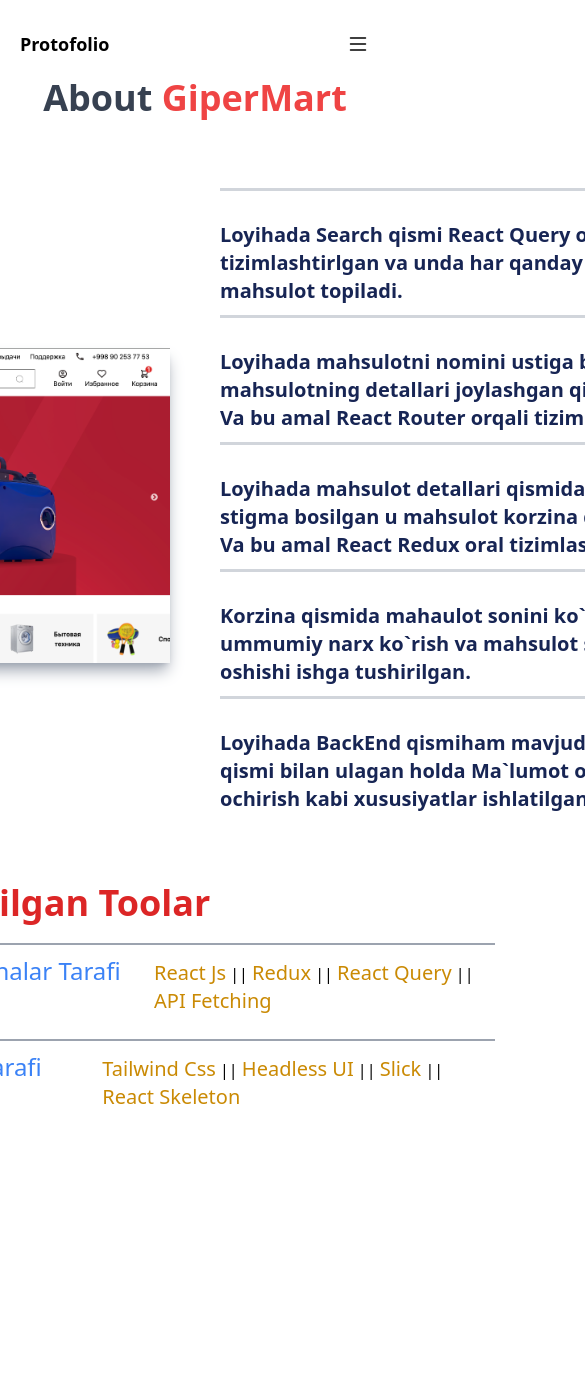
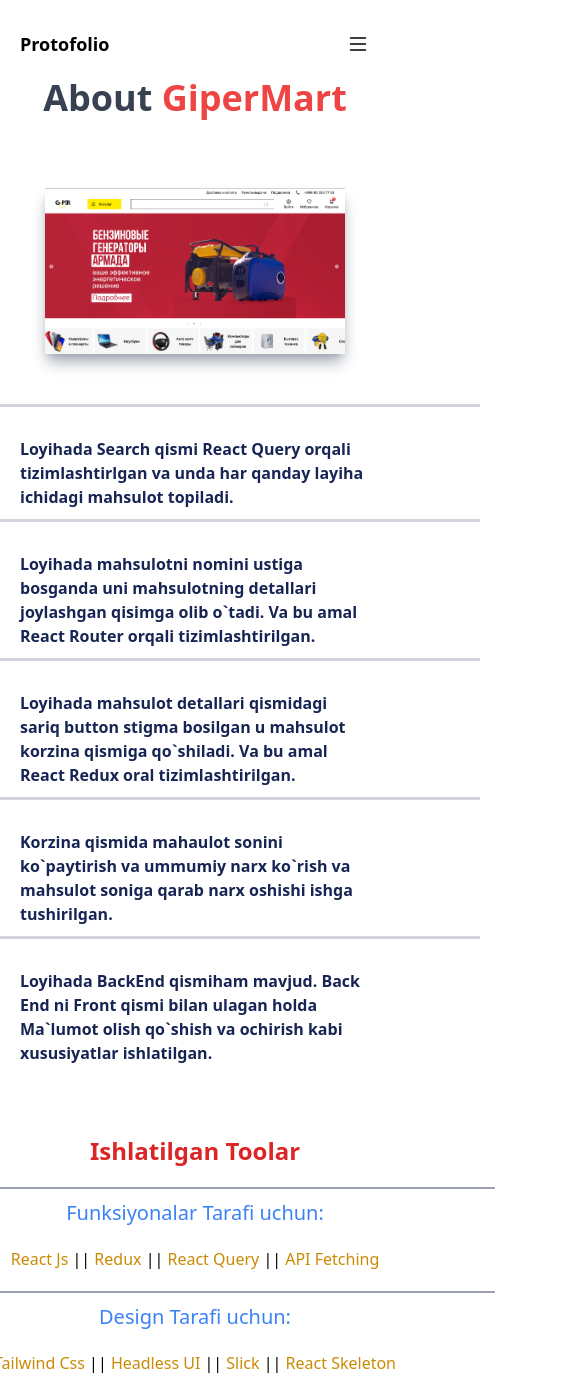
Before and after one commit to vohidovich5557/protfolio1, a React (Vite) app: page /projects/detail/1 in a window 390 px wide. Shown: the top 1395 px of the page, 585 px wide, since content can reach past the window. Before the commit the page ends 1135 px from the top, so only its background shows below. Built offline with nearby package versions, Linux system fonts and the light colour scheme.

Commit message:
protfolio2

```diff
--- a/src/pages/project-detail/index.jsx
+++ b/src/pages/project-detail/index.jsx
@@ -16,61 +16,61 @@
             {result.title}
           </span>
         </h2>
-        <div className="flex items-center mb-[60px] justify-center gap-[50px]">
+        <div className="flex flex-col lg:flex-row items-center mb-[60px] lg:justify-center gap-[50px]">
           <a target="_blank" href={result.link}>
-            <div className="w-[570px] shadow-lg shadow-gray-400 ">
+            <div className="w-[300px] lg:w-[570px] shadow-lg shadow-gray-400 ">
               <img src={result.img} alt="" />
             </div>
           </a>
-          <div className="w-[570px] flex flex-col items-start">
+          <div className="w-[570px] flex flex-col items-center lg:items-start">
             <div className="w-[100%] h-[3px] mb-[30px] bg-gray-300"></div>
-            <p className="text-xl font-bold text-blue-950 mb-[10px]">
+            <p className="text-md lg:text-xl w-[350px] md:w-auto font-bold text-blue-950 mb-[10px]">
               {result.comment1}
             </p>
             <div className="w-[100%] h-[3px] mb-[30px] bg-gray-300"></div>
-            <p className="text-xl font-bold text-blue-950 mb-[10px]">
+            <p className="text-md lg:text-xl w-[350px] md:w-auto font-bold text-blue-950 mb-[10px]">
               {result.comment2}
             </p>
             <div className="w-[100%] h-[3px] mb-[30px] bg-gray-300"></div>
-            <p className="text-xl font-bold text-blue-950 mb-[10px]">
+            <p className="text-md lg:text-xl w-[350px] md:w-auto font-bold text-blue-950 mb-[10px]">
               {result.comment3}
             </p>
             <div className="w-[100%] h-[3px] mb-[30px] bg-gray-300"></div>
-            <p className="text-xl font-bold text-blue-950 mb-[10px]">
+            <p className="text-md lg:text-xl w-[350px] md:w-auto font-bold text-blue-950 mb-[10px]">
               {result.comment4}
             </p>
             <div className="w-[100%] h-[3px] mb-[30px] bg-gray-300"></div>
-            <p className="text-xl font-bold text-blue-950 mb-[10px]">
+            <p className="text-md lg:text-xl w-[350px] md:w-auto font-bold text-blue-950 mb-[10px]">
               Loyihada BackEnd qismiham mavjud. Back End ni Front qismi bilan
               ulagan holda Ma`lumot olish qo`shish va ochirish kabi xususiyatlar
               ishlatilgan.
             </p>
           </div>
         </div>
-        <div className="flex flex-col items-start">
-          <h2 className="text-4xl font-bold text-red-600 mb-[20px]">
+        <div className="flex flex-col items-center lg:items-start">
+          <h2 className="text-2xl lg:text-4xl font-bold text-red-600 mb-[20px]">
             Ishlatilgan Toolar
           </h2>
           <div className="flex flex-col">
             <div className="w-[600px] ml-auto mr-auto mb-[10px] h-[2px] bg-gray-400"></div>
-            <div className="flex items-center mb-[20px] gap-[20px]">
-              <h3 className="text-2xl font-medium text-blue-500">
+            <div className="flex flex-col md:flex-row lg:flex-row items-center mb-[20px] gap-[20px]">
+              <h3 className="text-xl md:text-2xl lg:text-2xl font-medium text-blue-500">
                 Funksiyonalar Tarafi uchun:
               </h3>
               <p>
-                <span className="text-xl font-medium text-yellow-600">
+                <span className="text-md md:text-xl lg:text-xl font-medium text-yellow-600">
                   React Js
                 </span>{" "}
                 ||{" "}
-                <span className="text-xl font-medium text-yellow-600">
+                <span className="text-md md:text-xl lg:text-xl font-medium text-yellow-600">
                   Redux
                 </span>{" "}
                 ||{" "}
-                <span className="text-xl font-medium text-yellow-600">
+                <span className="text-md md:text-xl lg:text-xl font-medium text-yellow-600">
                   React Query
                 </span>{" "}
                 ||{" "}
-                <span className="text-xl font-medium text-yellow-600">
+                <span className="text-md md:text-xl lg:text-xl font-medium text-yellow-600">
                   API Fetching
                 </span>{" "}
               </p>
@@ -78,24 +78,24 @@
           </div>
           <div className="flex flex-col">
             <div className="w-[600px] ml-auto mr-auto mb-[10px] h-[2px] bg-gray-400"></div>
-            <div className="flex items-center mb-[20px] gap-[20px]">
-              <h3 className="text-2xl font-medium text-blue-500">
+            <div className="flex flex-col md:flex-row lg:flex-row items-center mb-[20px] gap-[20px]">
+              <h3 className="text-xl lg:text-2xl md:text-2xl font-medium text-blue-500">
                 Design Tarafi uchun:{" "}
               </h3>
               <p>
-                <span className="text-xl font-medium text-yellow-600">
+                <span className="text-md md:text-xl lg:text-xl font-medium text-yellow-600">
                   Tailwind Css
                 </span>{" "}
                 ||{" "}
-                <span className="text-xl font-medium text-yellow-600">
+                <span className="text-md md:text-xl lg:text-xl font-medium text-yellow-600">
                   Headless UI
                 </span>{" "}
                 ||{" "}
-                <span className="text-xl font-medium text-yellow-600">
+                <span className="text-md md:text-xl lg:text-xl font-medium text-yellow-600">
                   Slick
                 </span>{" "}
                 ||{" "}
-                <span className="text-xl font-medium text-yellow-600">
+                <span className="text-md md:text-xl lg:text-xl font-medium text-yellow-600">
                   React Skeleton
                 </span>{" "}
               </p>
```
